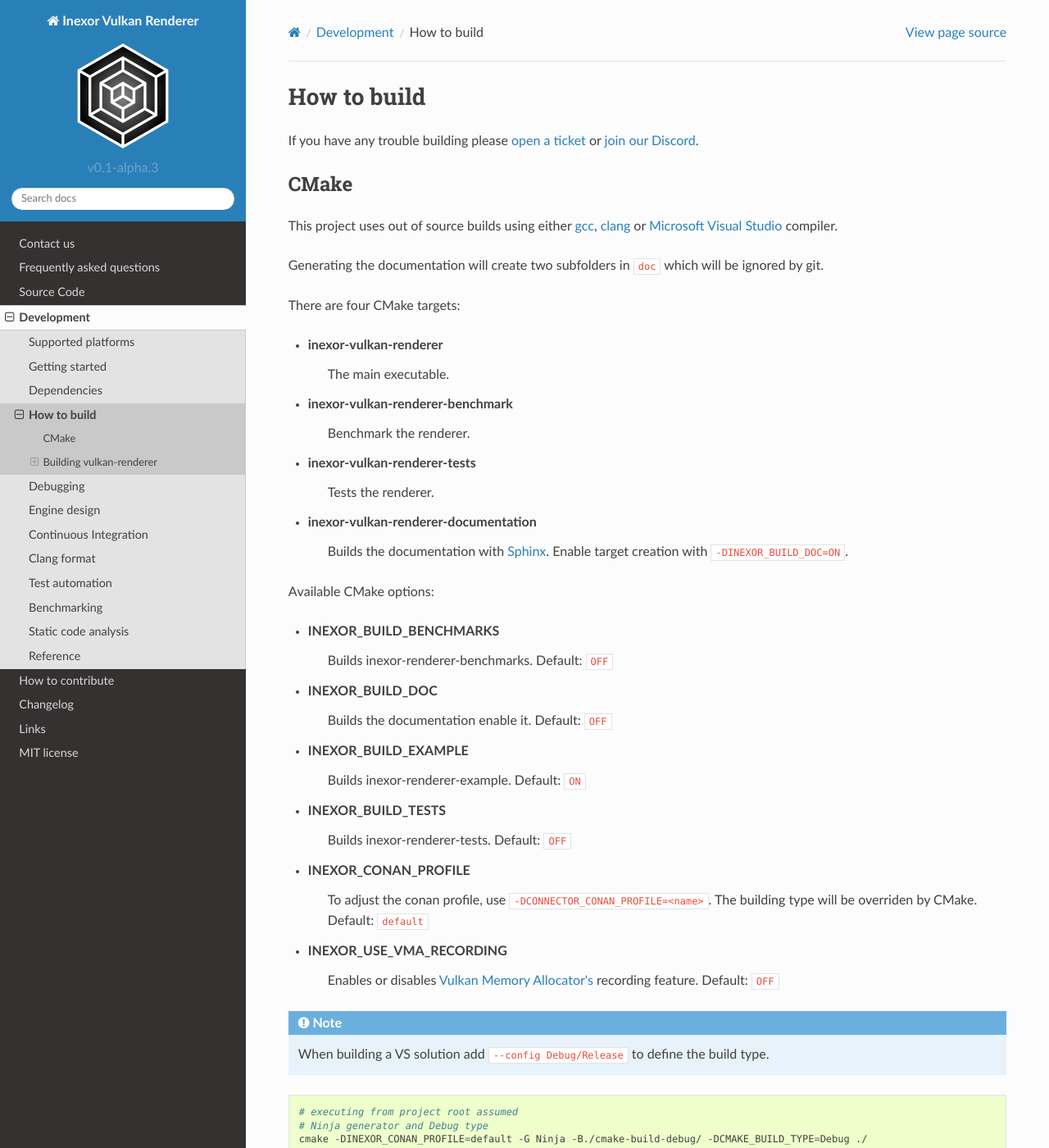
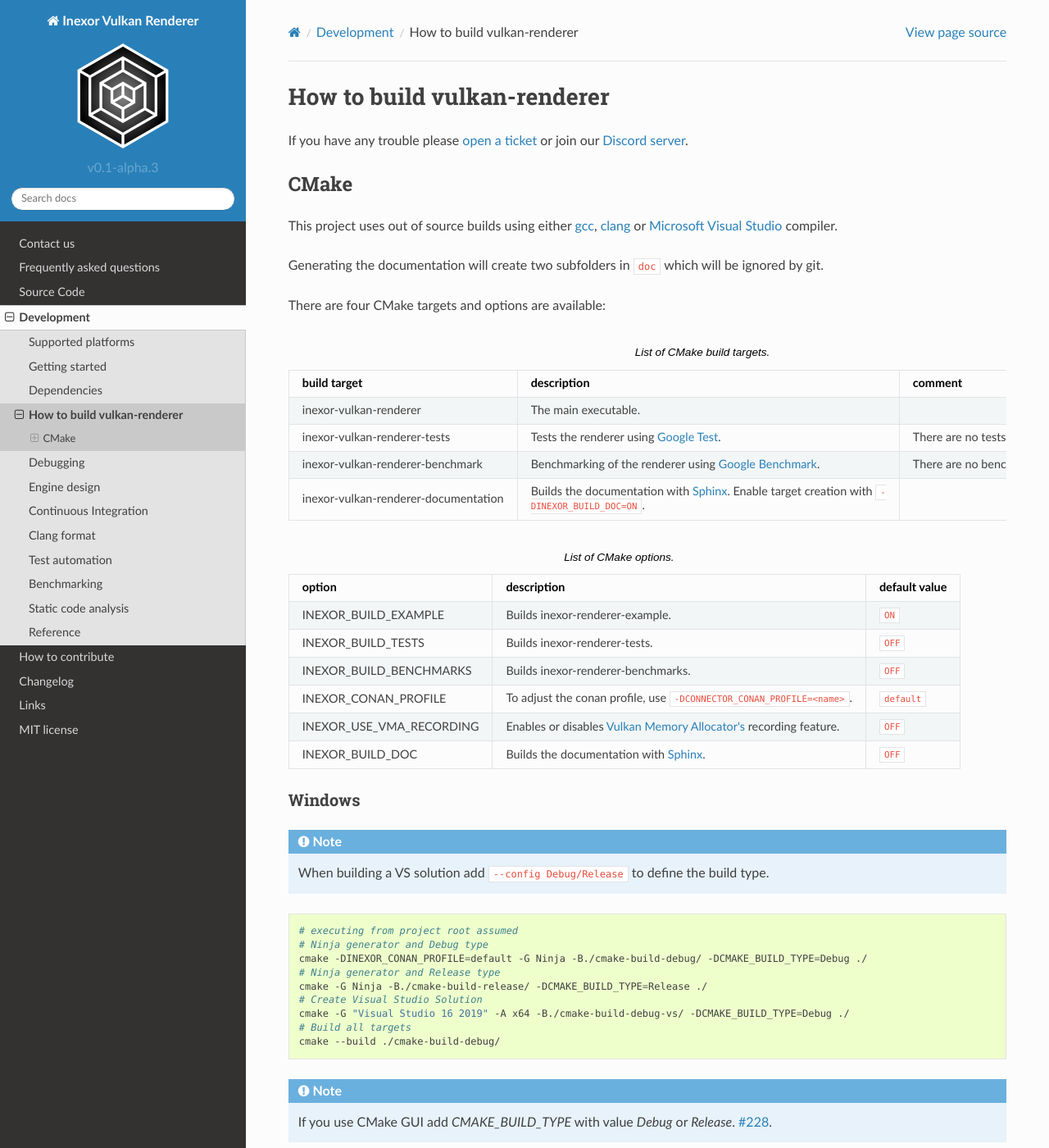
Before and after one commit to inexorgame/vulkan-renderer, a Sphinx documentation site: the page built from documentation/source/development/building.rst, in a window 1280 px wide and 1400 px high. Shown: the whole window at 82% size. Built offline with Sphinx 7.4.7 and the Read the Docs theme 2.0.0, drawn with Linux system fonts in a browser that asks for light colours; pages that are not in the unit, such as notebooks, are missing from menus; some of the changed text lies outside the part shown.

Commit message:
[wiki] Simplified building instructions.
Signed-off-by: Johannes <johannesschneider@outlook.com>

```diff
--- a/documentation/source/development/building.rst
+++ b/documentation/source/development/building.rst
@@ -1,8 +1,7 @@
-How to build
-============
+How to build vulkan-renderer
+============================
 
-If you have any trouble building please `open a ticket <https://github.com/inexorgame/vulkan-renderer/issues>`__ or `join our Discord <https://discord.com/invite/acUW8k7>`__.
-
+If you have any trouble please `open a ticket <https://github.com/inexorgame/vulkan-renderer/issues>`__ or join our `Discord server <https://discord.com/invite/acUW8k7>`__.
 
 CMake
 -----
@@ -11,37 +10,54 @@ This project uses out of source builds using either `gcc <https://gcc.gnu.org/>`
 
 Generating the documentation will create two subfolders in ``doc`` which will be ignored by git.
 
-There are four CMake targets:
+There are four CMake targets and options are available:
 
-- inexor-vulkan-renderer
-    The main executable.
-- inexor-vulkan-renderer-benchmark
-    Benchmark the renderer.
-- inexor-vulkan-renderer-tests
-    Tests the renderer.
-- inexor-vulkan-renderer-documentation
-    Builds the documentation with `Sphinx <https://www.sphinx-doc.org/en/master/>`__. Enable target creation with ``-DINEXOR_BUILD_DOC=ON``.
+.. list-table:: List of CMake build targets.
+   :header-rows: 1
 
-Available CMake options:
+   * - build target
+     - description
+     - comment
+   * - inexor-vulkan-renderer
+     - The main executable.
+     -
+   * - inexor-vulkan-renderer-tests
+     - Tests the renderer using `Google Test <https://github.com/google/googletest>`__.
+     - There are no tests available yet.
+   * - inexor-vulkan-renderer-benchmark
+     - Benchmarking of the renderer using `Google Benchmark <https://github.com/google/benchmark>`__.
+     - There are no benchmarks available yet.
+   * - inexor-vulkan-renderer-documentation
+     - Builds the documentation with `Sphinx <https://www.sphinx-doc.org/en/master/>`__. Enable target creation with ``-DINEXOR_BUILD_DOC=ON``.
+     -
 
-- INEXOR_BUILD_BENCHMARKS
-    Builds inexor-renderer-benchmarks.
-    Default: ``OFF``
-- INEXOR_BUILD_DOC
-    Builds the documentation enable it.
-    Default: ``OFF``
-- INEXOR_BUILD_EXAMPLE
-    Builds inexor-renderer-example.
-    Default: ``ON``
-- INEXOR_BUILD_TESTS
-    Builds inexor-renderer-tests.
-    Default: ``OFF``
-- INEXOR_CONAN_PROFILE
-    To adjust the conan profile, use ``-DCONNECTOR_CONAN_PROFILE=<name>``. The building type will be overriden by CMake.
-    Default: ``default``
-- INEXOR_USE_VMA_RECORDING
-    Enables or disables `Vulkan Memory Allocator's <https://github.com/GPUOpen-LibrariesAndSDKs/VulkanMemoryAllocator>`__ recording feature.
-    Default: ``OFF``
+.. list-table:: List of CMake options.
+   :header-rows: 1
+
+   * - option
+     - description
+     - default value
+   * - INEXOR_BUILD_EXAMPLE
+     - Builds inexor-renderer-example.
+     - ``ON``
+   * - INEXOR_BUILD_TESTS
+     - Builds inexor-renderer-tests.
+     - ``OFF``
+   * - INEXOR_BUILD_BENCHMARKS
+     - Builds inexor-renderer-benchmarks.
+     - ``OFF``
+   * - INEXOR_CONAN_PROFILE
+     - To adjust the conan profile, use ``-DCONNECTOR_CONAN_PROFILE=<name>``.
+     - ``default``
+   * - INEXOR_USE_VMA_RECORDING
+     - Enables or disables `Vulkan Memory Allocator's <https://github.com/GPUOpen-LibrariesAndSDKs/VulkanMemoryAllocator>`__ recording feature.
+     - ``OFF``
+   * - INEXOR_BUILD_DOC
+     - Builds the documentation with `Sphinx <https://www.sphinx-doc.org/en/master/>`__.
+     - ``OFF``
+
+Windows
+^^^^^^^
 
 .. note::
     When building a VS solution add ``--config Debug/Release`` to define the build type.
@@ -57,14 +73,6 @@ Available CMake options:
     cmake -G "Visual Studio 16 2019" -A x64 -B./cmake-build-debug-vs/ -DCMAKE_BUILD_TYPE=Debug ./
     # Build all targets
     cmake --build ./cmake-build-debug/
-
-Building vulkan-renderer
-------------------------
-
-If you have any trouble building please `open a ticket <https://github.com/inexorgame/vulkan-renderer/issues>`__ or `join our Discord <https://discord.com/invite/acUW8k7>`__.
-
-Windows
-^^^^^^^
 
 .. note::
     If you use CMake GUI add `CMAKE_BUILD_TYPE` with value `Debug` or `Release`. `#228 <https://github.com/inexorgame/vulkan-renderer/issues/228>`__.
@@ -160,6 +168,8 @@ Configure cmake:
 
 Build and run:
 
+If you have any trouble please `open a ticket <https://github.com/inexorgame/vulkan-renderer/issues>`__ or join our `Discord server <https://discord.com/invite/acUW8k7>`__.
+
 .. code-block:: bash
 
     cmake --build build --target inexor-vulkan-renderer-example
```
